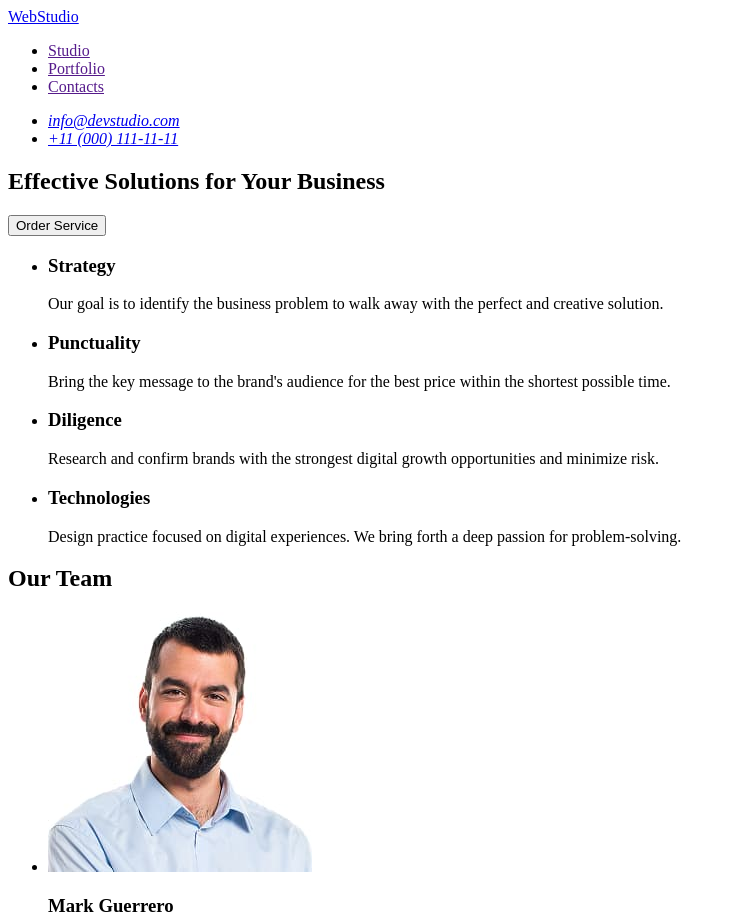
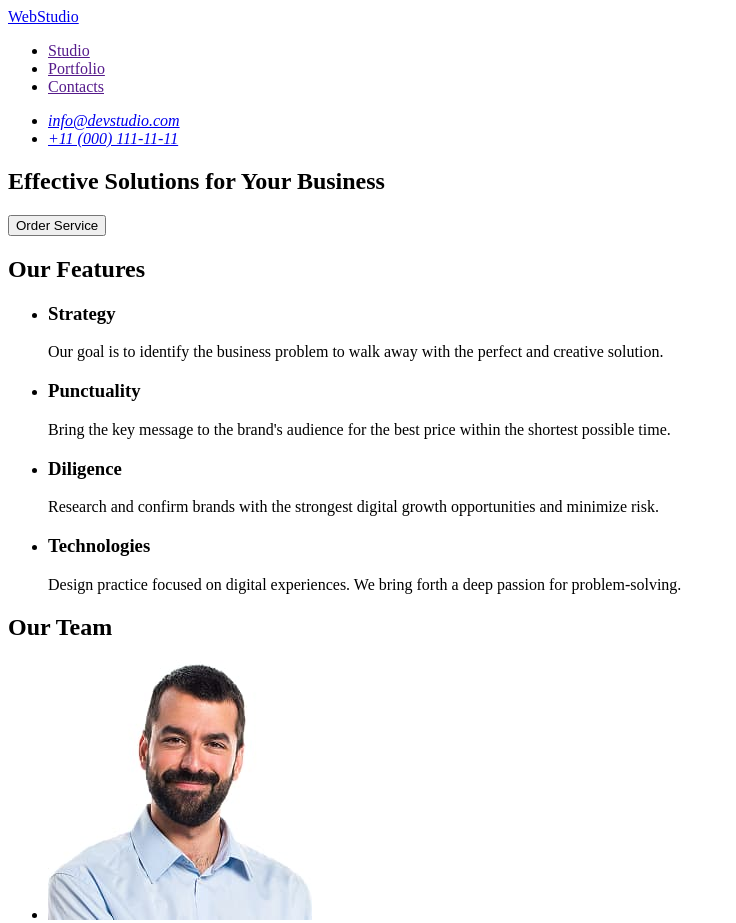
Before and after one commit to IlliaLykhovyd/goit-markup-hw-01, a plain HTML site: page index.html in a window 1280 px wide. Shown: the top 923 px of the page, without its empty margins (0-736 px from the left). Drawn offline with Linux system fonts and the light colour scheme.

Commit message:
latest edits

```diff
--- a/index.html
+++ b/index.html
@@ -28,6 +28,7 @@
         <button type="button">Order Service</button>
       </section>
       <section>
+        <h2>Our Features</h2>
         <ul>
           <li>
             <h3>Strategy</h3>
```
